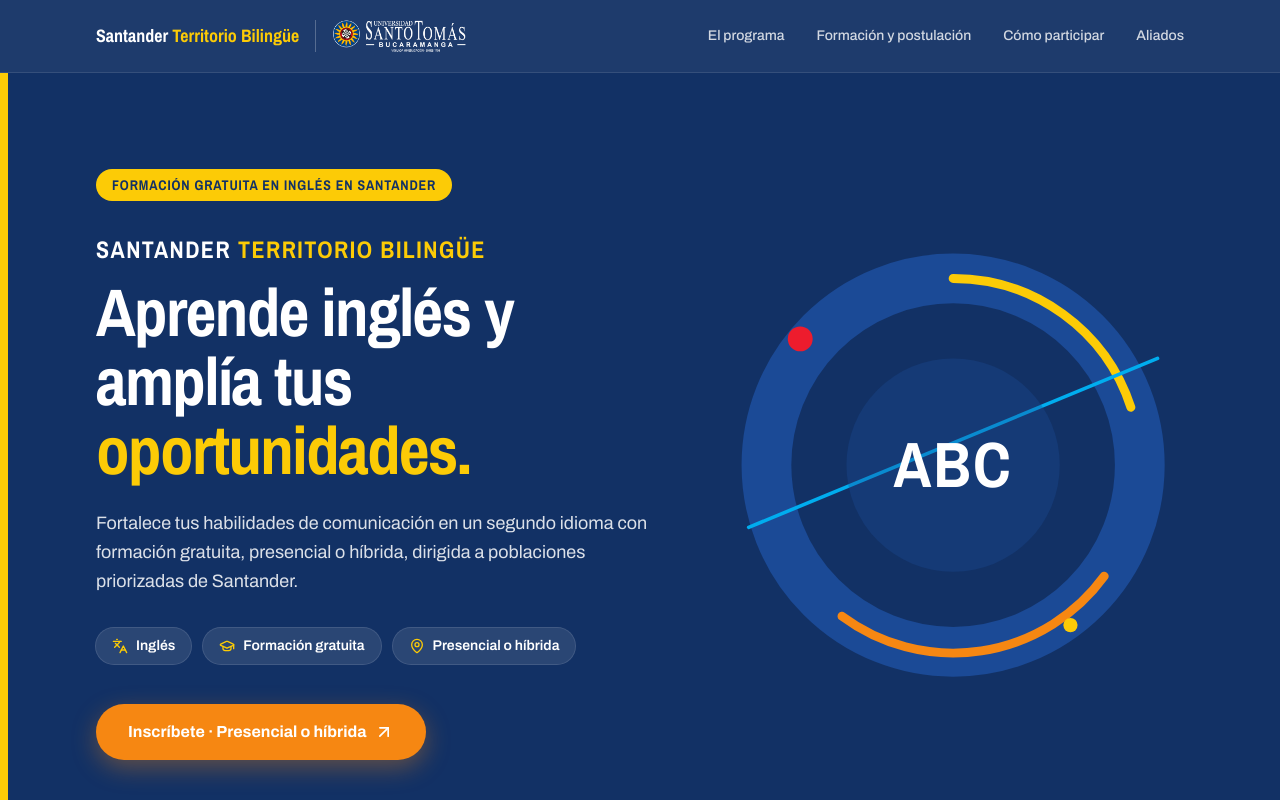
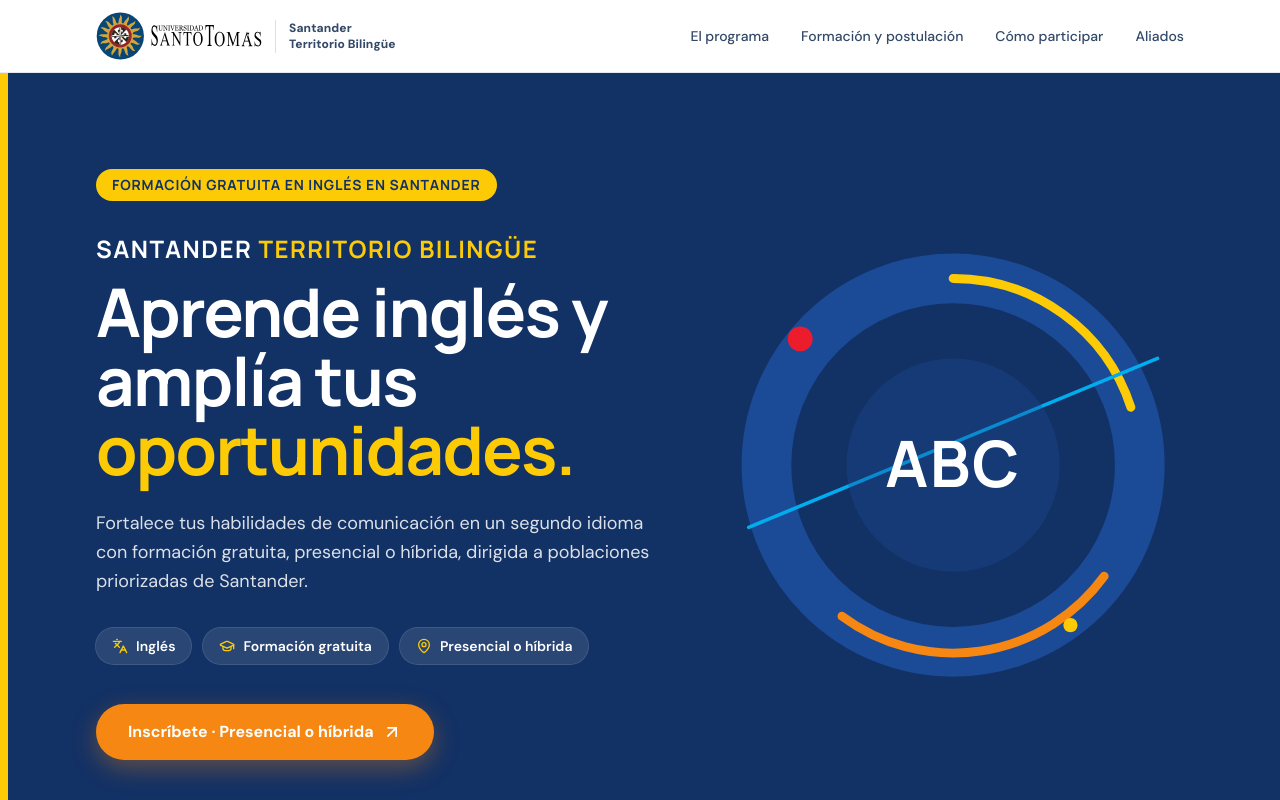
Before and after one commit to Shiroses/proyectolanding-santoto, a Next.js app: page / in a window 1280 px wide. Shown: the top 800 px of the page. Built offline with nearby package versions, Linux system fonts and the light colour scheme.

Commit message:
Encabezado con logo USTA y fuentes DM Sans/Manrope

```diff
--- a/src/app/layout.tsx
+++ b/src/app/layout.tsx
@@ -1,21 +1,20 @@
 import type { Metadata, Viewport } from "next";
-import { Archivo, Archivo_Narrow } from "next/font/google";
+import { DM_Sans, Manrope } from "next/font/google";
 import { SITE, SITE_URL } from "@/lib/config";
 import "./globals.css";
 
-// El manual de la USTA usa Helvetica (comercial). Archivo es una alternativa libre muy cercana.
-const archivo = Archivo({
+// Fuentes tomadas de la propuesta de referencia: DM Sans (texto) y Manrope (titulares).
+const dmSans = DM_Sans({
   variable: "--font-archivo",
   subsets: ["latin"],
-  weight: ["400", "500", "600", "700"],
+  weight: ["400", "500", "600", "700", "800"],
   display: "swap",
 });
 
-// Titulares: equivalente libre de Helvetica Condensed.
-const archivoNarrow = Archivo_Narrow({
+const manrope = Manrope({
   variable: "--font-archivo-narrow",
   subsets: ["latin"],
-  weight: ["600", "700"],
+  weight: ["500", "600", "700", "800"],
   display: "swap",
 });
 
@@ -54,7 +53,7 @@ export const viewport: Viewport = {
 
 export default function RootLayout({ children }: LayoutProps<"/">) {
   return (
-    <html lang="es" className={`${archivo.variable} ${archivoNarrow.variable} antialiased`}>
+    <html lang="es" className={`${dmSans.variable} ${manrope.variable} antialiased`}>
       <body className="min-h-dvh bg-white text-negro">{children}</body>
     </html>
   );
--- a/src/components/Header.tsx
+++ b/src/components/Header.tsx
@@ -11,7 +11,7 @@ const links = [
 
 export default function Header() {
   return (
-    <header className="sticky top-0 z-50 border-b border-white/10 bg-navy/95 backdrop-blur">
+    <header className="sticky top-0 z-50 border-b border-[#e6ebf1] bg-white/95 backdrop-blur">
       <a
         href="#contenido"
         className="sr-only focus:not-sr-only focus:absolute focus:top-2 focus:left-2 focus:z-50 focus:rounded-lg focus:bg-white focus:px-4 focus:py-2 focus:text-navy"
@@ -19,27 +19,27 @@ export default function Header() {
         Saltar al contenido
       </a>
       <Container className="flex h-16 items-center justify-between gap-4 sm:h-[4.5rem]">
-        <a href="#inicio" className="flex min-w-0 items-center gap-2.5 sm:gap-4" aria-label="Santander Territorio Bilingüe, ir al inicio">
-          <span className="font-display text-[0.95rem] leading-[1.1] font-bold text-white sm:text-lg">
-            Santander <span className="block text-amarillo sm:inline">Territorio Bilingüe</span>
-          </span>
-          <span aria-hidden="true" className="h-7 w-px shrink-0 bg-white/25 sm:h-8" />
+        <a href="#inicio" className="flex min-w-0 items-center gap-2.5 sm:gap-[13px]" aria-label="Santander Territorio Bilingüe, ir al inicio">
           <Image
-            src="/images/logos/usta-bucaramanga-blanco.png"
-            alt="Universidad Santo Tomás, seccional Bucaramanga"
-            width={500}
-            height={150}
-            className="h-8 w-auto shrink-0 sm:h-10"
+            src="/images/logos/usta.svg"
+            alt="Universidad Santo Tomás"
+            width={166}
+            height={48}
+            className="h-[41px] w-[130px] shrink-0 object-contain object-left sm:h-12 sm:w-[166px]"
             preload
           />
+          <span aria-hidden="true" className="h-7 w-px shrink-0 bg-[#d8dfe7] sm:h-[33px]" />
+          <span className="text-[10px] leading-[1.35] font-extrabold tracking-[0.01em] text-[#334968] sm:text-xs">
+            Santander<br />Territorio Bilingüe
+          </span>
         </a>
 
         {/* Menú de escritorio */}
         <nav aria-label="Secciones" className="hidden lg:block">
-          <ul className="flex items-center gap-6 text-sm font-medium text-white/80 xl:gap-8">
+          <ul className="flex items-center gap-6 text-sm font-medium text-[#334968] xl:gap-8">
             {links.map((l) => (
               <li key={l.href}>
-                <a href={l.href} className="transition-colors hover:text-white">
+                <a href={l.href} className="transition-colors hover:text-azul">
                   {l.label}
                 </a>
               </li>
@@ -49,7 +49,7 @@ export default function Header() {
 
         {/* Menú móvil (sin JavaScript) */}
         <details className="group relative shrink-0 lg:hidden">
-          <summary className="flex cursor-pointer list-none items-center gap-2 rounded-full px-3 py-2 text-sm font-medium text-white ring-1 ring-white/25 [&::-webkit-details-marker]:hidden">
+          <summary className="flex cursor-pointer list-none items-center gap-2 rounded-full px-3 py-2 text-sm font-medium text-navy ring-1 ring-[#d8dfe7] [&::-webkit-details-marker]:hidden">
             <Menu aria-hidden="true" className="size-5" />
             <span className="sr-only sm:not-sr-only">Menú</span>
           </summary>
```
Also changed, not shown: public/images/logos/usta.svg (added), 1 other file (tests, documents, lock files or other folders).
